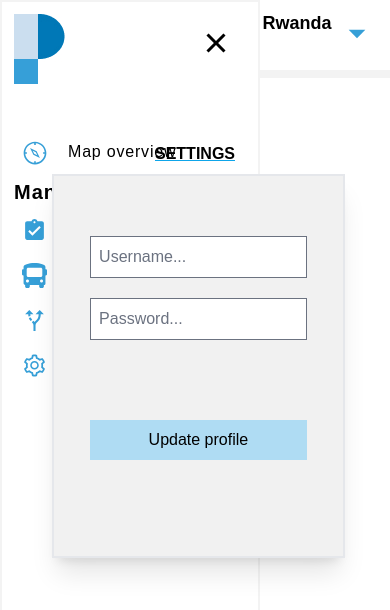
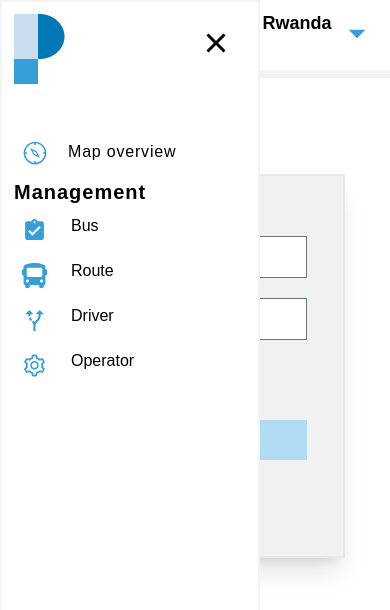
Before and after one commit to atlp-rwanda/phantom-fe-elite, a React (Create React App) app: page /updateoperator in a window 390 px wide. Both pictures are taken after a click on the element 20 px from the left and 35 px from the top of the page. Shown: the top 610 px of the page. Built offline with nearby package versions, Linux system fonts and the light colour scheme; a web font is replaced by a local one.

Commit message:
ft(update)update operator
fixed some errors
wip-39

```diff
--- a/src/component/dash/MobileHeader.js
+++ b/src/component/dash/MobileHeader.js
@@ -25,7 +25,7 @@ const MobileHeader = ({ setAsideOpen }) => {
 	});
 	return (
 		<aside
-			className="bg-white h-screen w-4/6 absolute text-black row-span-full border-2 border-solid border-[#f3f3f3] pb-4"
+			className="z-10 bg-white h-screen w-4/6 absolute text-black row-span-full border-2 border-solid border-[#f3f3f3] pb-4"
 			ref={sideRef}>
 			<div className="flex mx-3 justify-between items-center ">
 				<img src={logo} className=" mt-3" />
--- a/src/views/operator/UpdateOperator.js
+++ b/src/views/operator/UpdateOperator.js
@@ -27,7 +27,7 @@ const UpdateOperator = () => {
     <Admin>
     <h3 className='font-bold underline decoration-sky-500' data-testid="head1">Update Operator Profile</h3>
     <h3 className='text-center relative sm:top-20 font-bold underline decoration-sky-500 top-10 md:top-10' data-testid="head2">SETTINGS</h3>
-    <form onSubmit={formik.handleSubmit} className='border-2 sm:w-2/4 h-96 bg-adminformbgcolor relative sm:left-60 sm:mt-26 shadow-xl w-4/5 left-10 mt-12 md:left-24 md:w-4/6 lg:mt-28 lg:ml-32'>
+    <form onSubmit={formik.handleSubmit} className='z-0 border-2 sm:w-2/4 h-96 bg-adminformbgcolor relative sm:left-60 sm:mt-26 shadow-xl w-4/5 left-10 mt-12 md:left-24 md:w-4/6 lg:mt-28 lg:ml-32'>
             <div className='word flex flex-col place-items-center mt-10'>
             <input
             placeholder='Username...'
```
